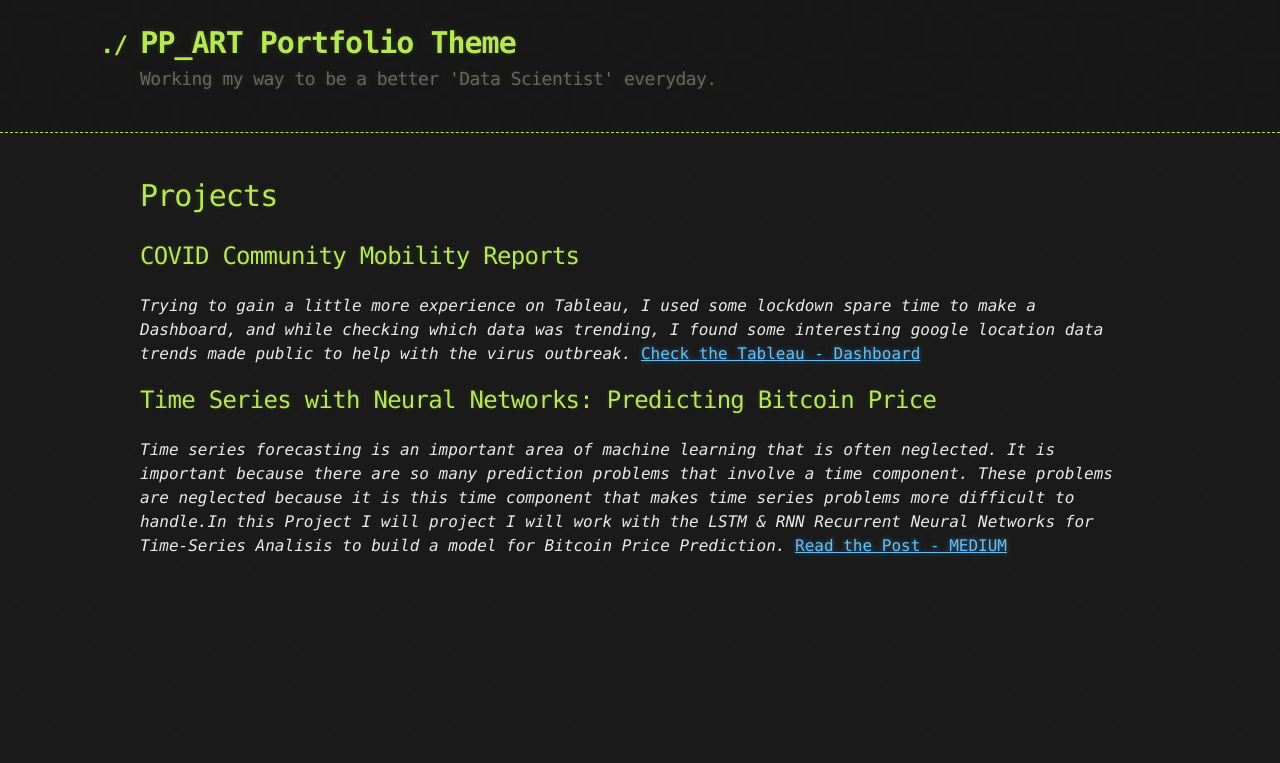
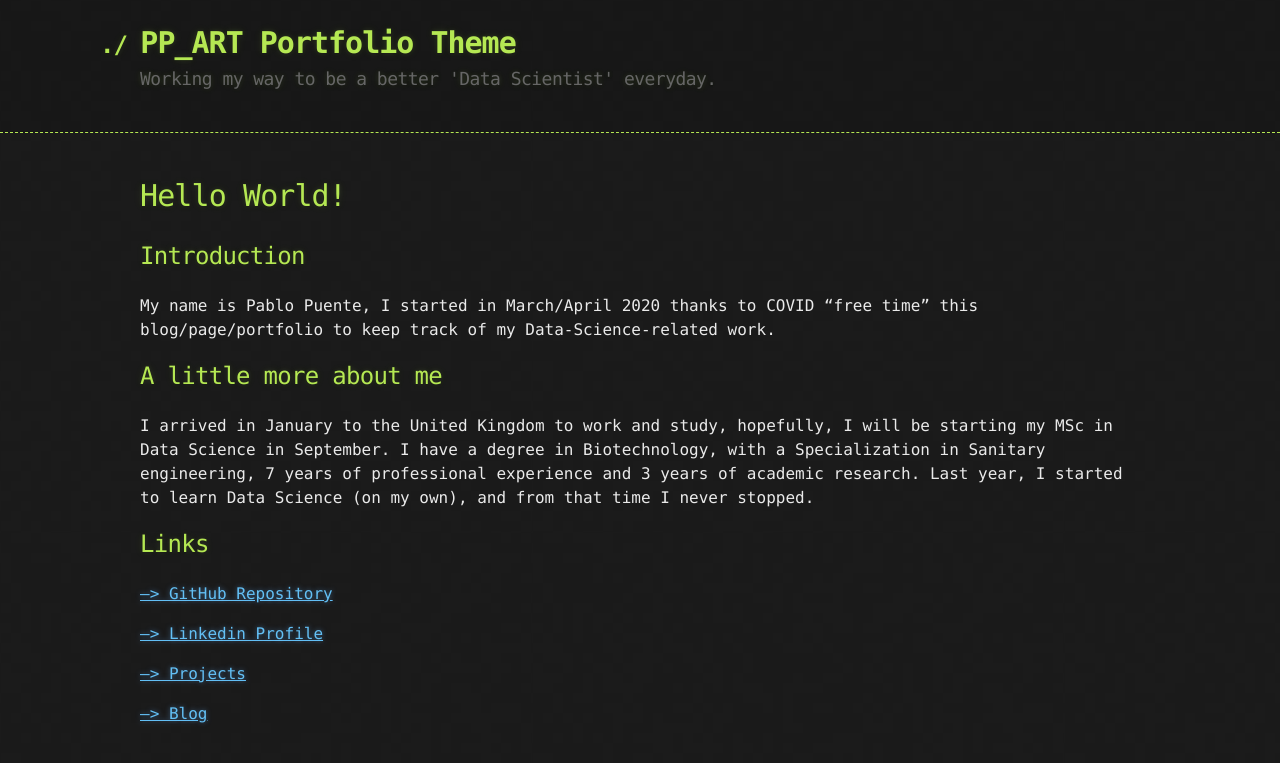
Before and after one commit to PaulB86UK/PP_ART, a Jekyll site: the page built from docs/index.md, in a window 1280 px wide. Shown: the top 763 px of the page. Built offline with Jekyll 4.4.1, drawn with Linux system fonts in a browser that asks for light colours; our own code applies the rules of GitHub Pages for plain Markdown files.

Commit message:
Update index.md

```diff
--- a/docs/index.md
+++ b/docs/index.md
@@ -1,9 +1,17 @@
-# Projects
+# Hello World!
+## Introduction
 
-## COVID Community Mobility Reports
-*Trying to gain a little more experience on Tableau, I used some lockdown spare time to make a Dashboard, and while checking which data was trending, I found some interesting google location data trends made public to help with the virus outbreak.*
-[Check the Tableau - Dashboard](https://public.tableau.com/profile/pablo4091#!/vizhome/COVID19Insightsv2/Dashboard1)
+My name is Pablo Puente, I started in March/April 2020 thanks to COVID "free time" this blog/page/portfolio to keep track of my Data-Science-related work.
 
-## Time Series with Neural Networks: Predicting Bitcoin Price
-*Time series forecasting is an important area of machine learning that is often neglected. It is important because there are so many prediction problems that involve a time component. These problems are neglected because it is this time component that makes time series problems more difficult to handle.In this Project I will project I will work with the LSTM & RNN Recurrent Neural Networks for Time-Series Analisis to build a model for Bitcoin Price Prediction.*
-[Read the Post - MEDIUM](https://medium.com/@PP_ART/time-series-forecasting-neural-networks-2ecd302a3e02)
+## A little more about me
+I arrived in January to the United Kingdom to work and study, hopefully, I will be starting my MSc in Data Science in September. I have a degree in Biotechnology, with a Specialization in Sanitary engineering, 7 years of professional experience and 3 years of academic research. Last year, I started to learn Data Science (on my own), and from that time I never stopped.
+
+## Links
+
+[--> GitHub Repository](https://github.com/PaulB86UK)
+
+[--> Linkedin Profile](https://www.linkedin.com/in/ppuente86/)
+
+[--> Projects](https://paulb86uk.github.io/PP_ART.github.io/Projects/)
+
+[--> Blog](https://paulb86uk.github.io/PP_ART.github.io/Blog/)
```
